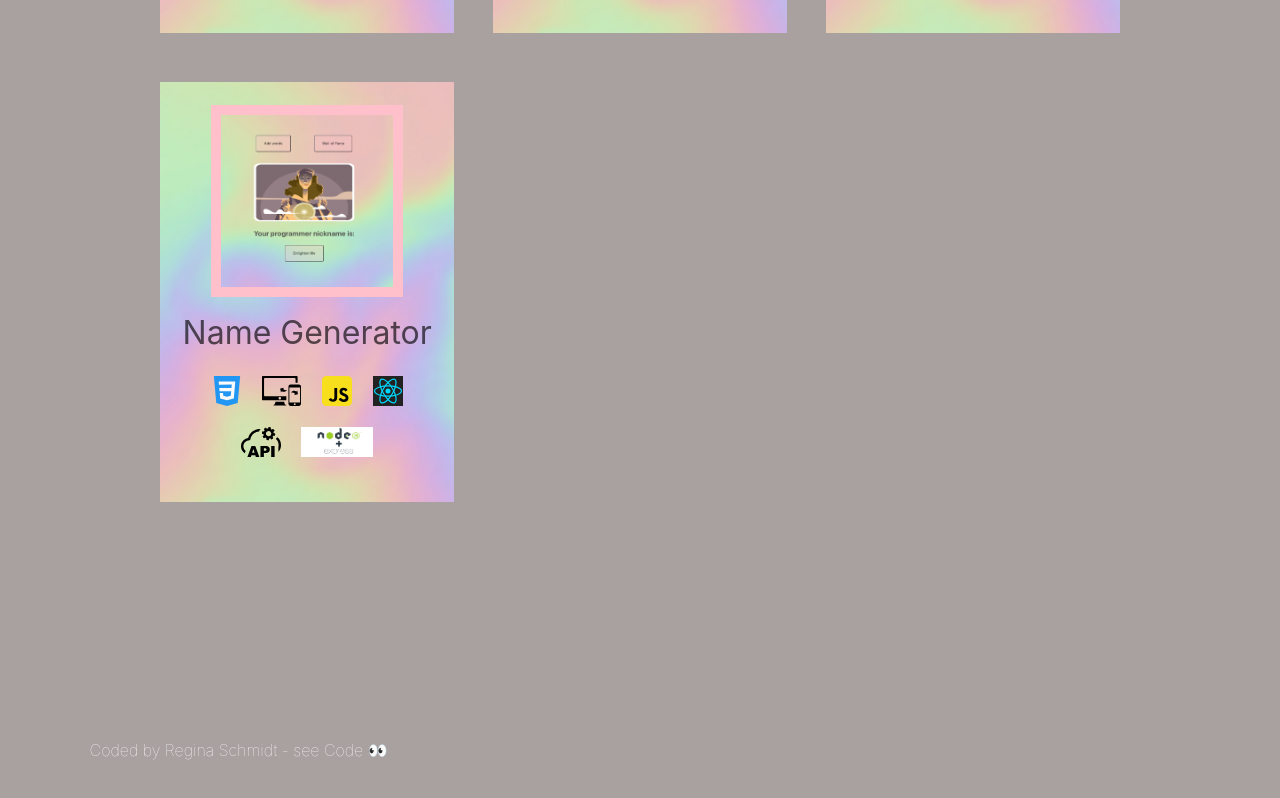
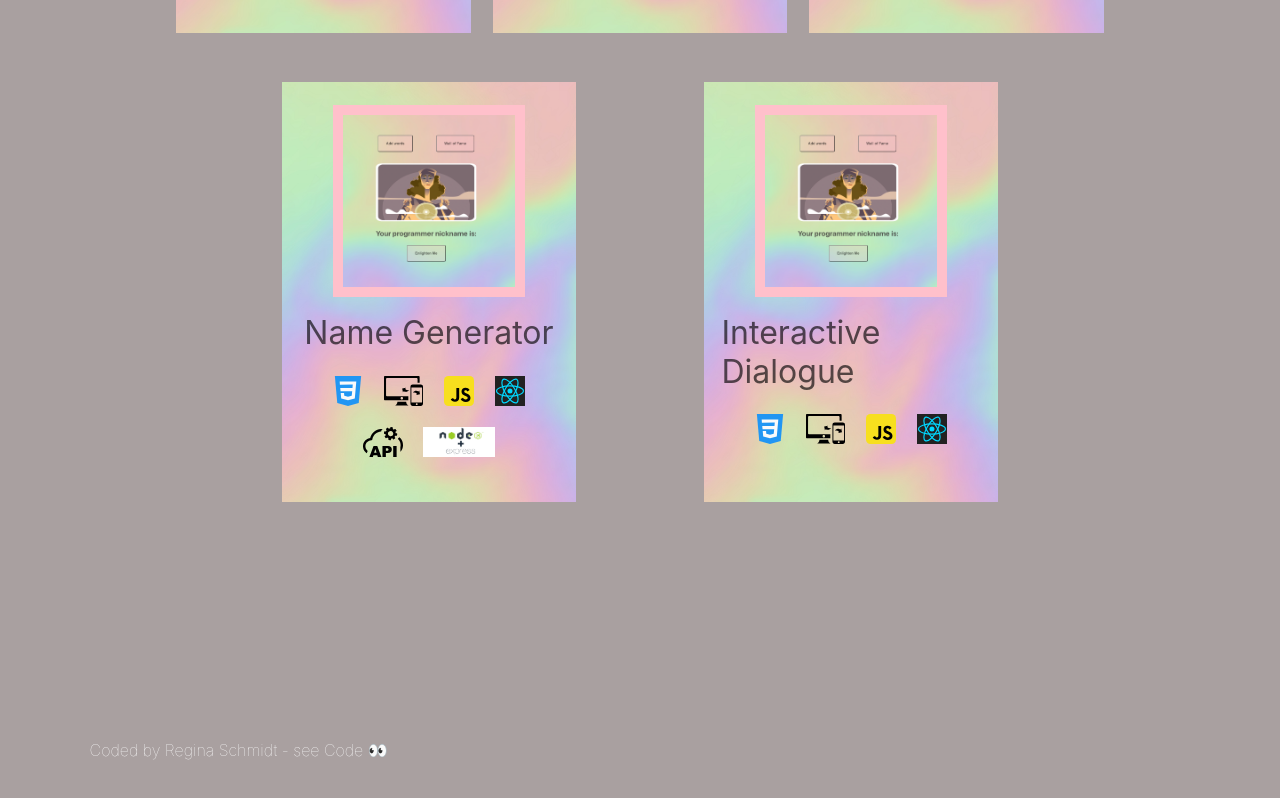
Before and after one commit to Reggie899/reggie899.github.io, a website: page work.html in a window 1280 px wide. Shown: the part 588-1386 px from the top of the page. Drawn offline with nearby package versions, Linux system fonts and the light colour scheme.

Commit message:
interactive dialogue added

```diff
--- a/work.css
+++ b/work.css
@@ -110,8 +110,10 @@ main {
   flex-direction: row;
   align-items: center;
   justify-content: center;
+  /* flex-wrap: wrap; */
   /* border: 2px solid green; */
   margin-bottom: 8%;
+  overflow: hidden;
 }
 
 .showFirstWork {
@@ -248,7 +250,7 @@ footer a:hover {
   .flex {
     width: 65vw;
     display: flex;
-    justify-content: space-between;
+    justify-content: space-evenly;
     flex-direction: row;
     gap: 6px;
     flex-wrap: wrap;
--- a/work.html
+++ b/work.html
@@ -179,13 +179,36 @@
             </div>
           </div>
         </div>
+      </div>
+
+
+        <div class="showWork">
+          <div class="quiz quiz2">
+            <a target="_blank" href="https://scintillating-otter-a118f4.netlify.app/"
+              ><img src="./interactiveDialogue.gif"
+            />
+            <div class="nameImg"></div></a>
+            <div>
+              <h2>
+                <a
+                  target="_blank"
+                  href="https://scintillating-otter-a118f4.netlify.app/"
+                  >Interactive Dialogue</a
+                >
+              </h2>
+              <div class="icons">
+                <img alt="html" src="html.svg" />
+                <img alt="css" src="css.svg" />
+                <img alt="responsive" src="responsive.svg" />
+                <img alt="javascript" src="javascript.svg" />
+                <img alt="react" src="react.svg" />
+              </div>
+            </div>
+          </div>
 
 
 
 
-
-
-      </div>
     </div>
   </div>
     </div>
```
Also changed, not shown: 1 other file.
